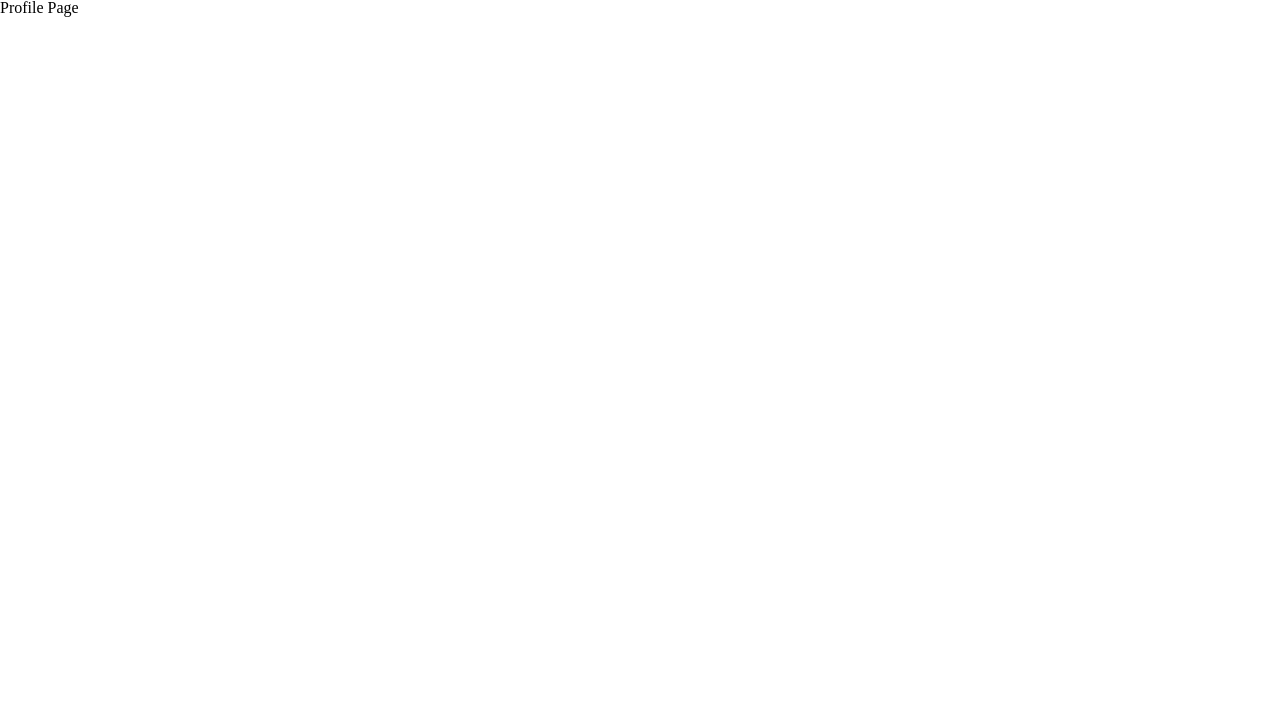
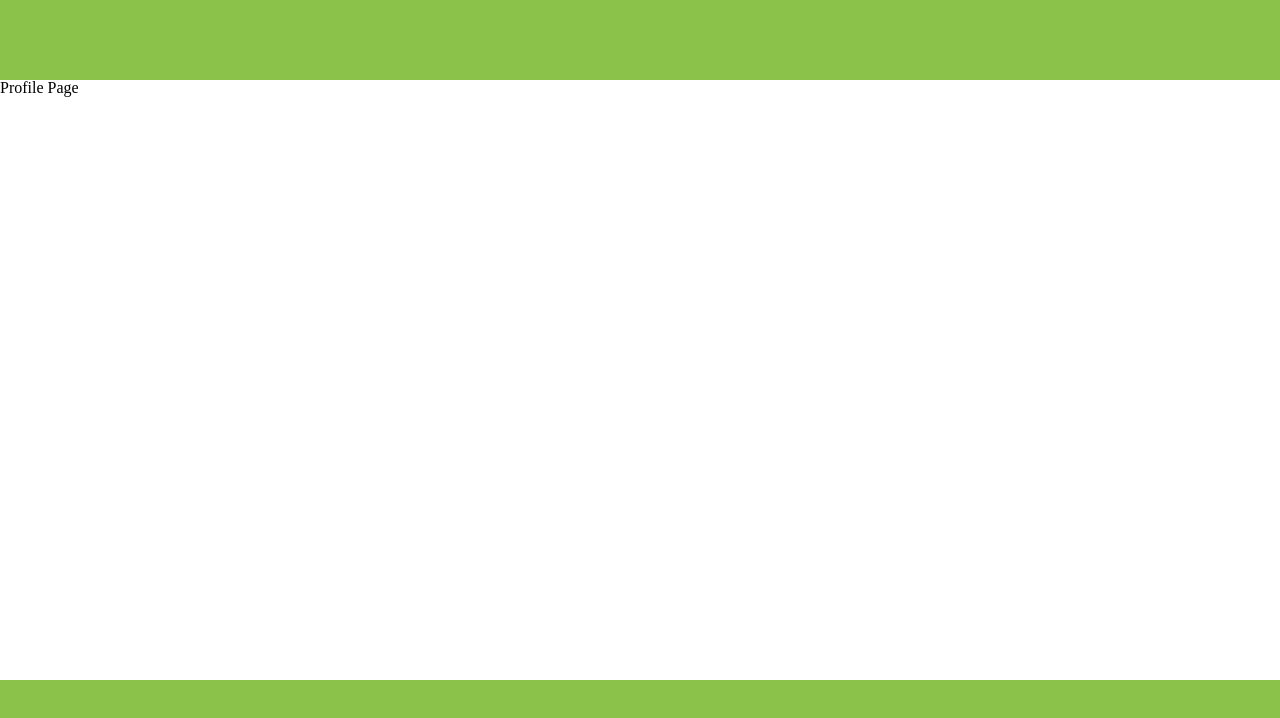
Before and after one commit to j32u4ukh/react-learning, a React (Vite) app in the folder app/articlecamp-front/: page /profile in a window 1280 px wide. Shown: the top 718 px of the page. Built offline with nearby package versions, Linux system fonts and the light colour scheme.

Commit message:
feat: 頁面套用相同佈局

```diff
--- /dev/null
+++ b/app/articlecamp-front/src/layouts/BasicLayout.jsx
@@ -0,0 +1,12 @@
+import Footer from "../components/Footer";
+import Header from "../components/Header";
+
+export default function BasicLayout({ children }) {
+    return (
+      <div>
+        <Header/>
+        <main style={{height: '75vh'}}>{children}</main>
+        <Footer/>
+      </div>
+    );
+}
--- a/app/articlecamp-front/src/pages/ProfilePage.jsx
+++ b/app/articlecamp-front/src/pages/ProfilePage.jsx
@@ -1,7 +1,9 @@
+import BasicLayout from '../layouts/BasicLayout';
+
 export default function ProfilePage(){
     return (
-        <>
+        <BasicLayout>
             <h1>Profile Page</h1>
-        </>
+        </BasicLayout>
     );
 }
--- a/app/articlecamp-front/src/pages/UsersPage.jsx
+++ b/app/articlecamp-front/src/pages/UsersPage.jsx
@@ -1,7 +1,9 @@
+import BasicLayout from '../layouts/BasicLayout';
+
 export default function UsersPage(){
     return (
-        <>
+        <BasicLayout>
             <h1>Users Page</h1>
-        </>
+        </BasicLayout>
     );
 }
```
